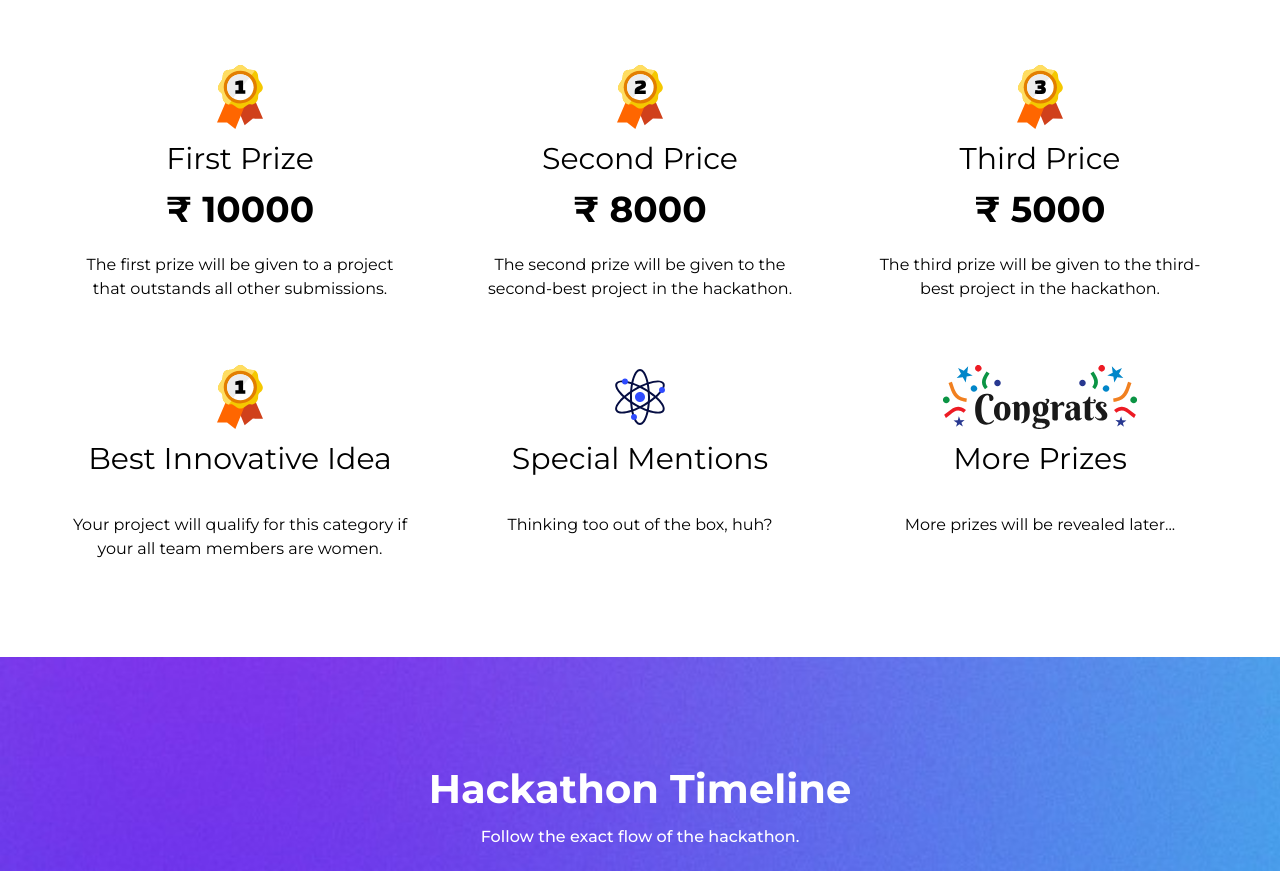
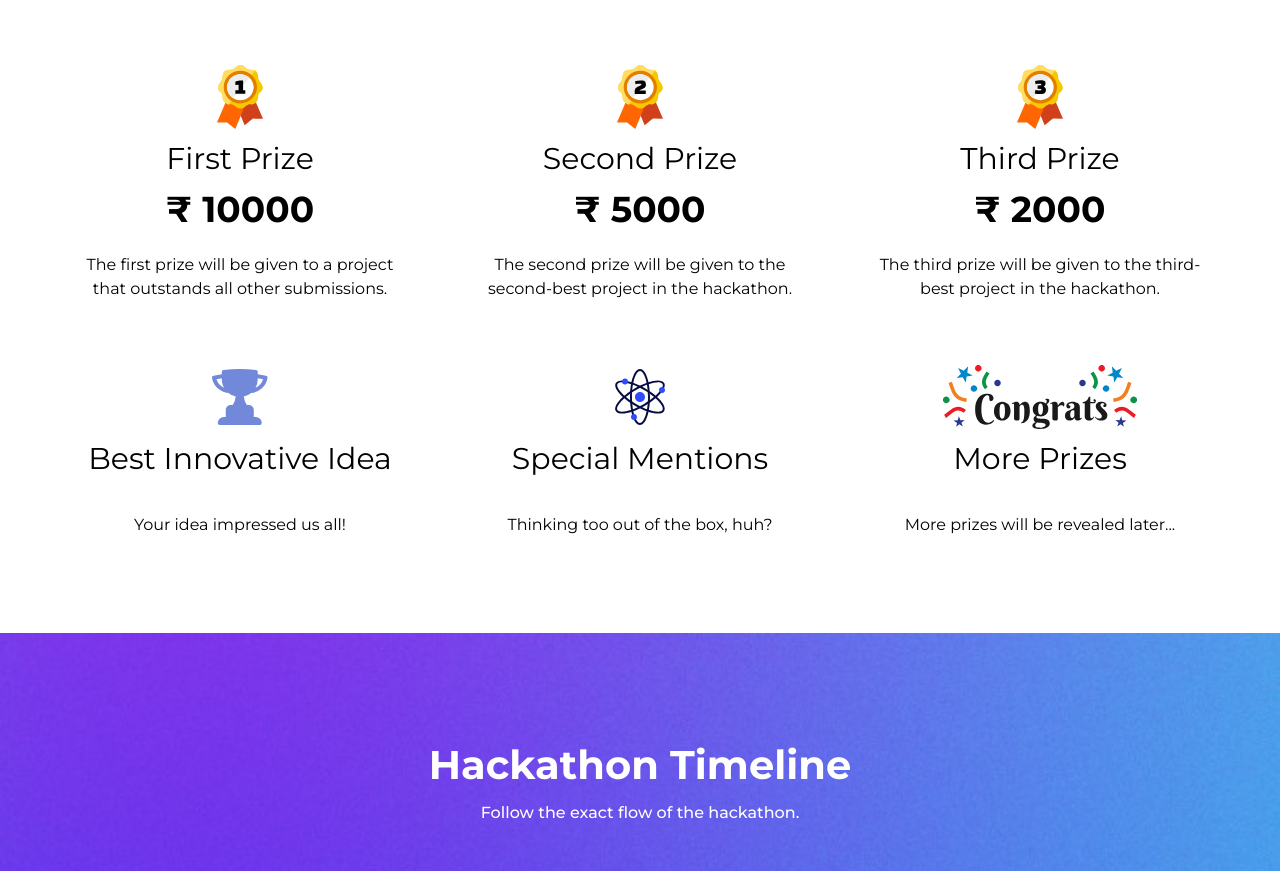
Before and after one commit to manosrija-nasrin/synchronicity-s1, a React (Vite) app: page / in a window 1280 px wide. Shown: the part 2804-3675 px from the top of the page. Built offline with nearby package versions, Linux system fonts and the light colour scheme.

Commit message:
UPDATE: Changed the cash prize amounts and Best Innovative Project prize

```diff
--- a/src/data/prizesData.js
+++ b/src/data/prizesData.js
@@ -9,24 +9,23 @@ export const prizesData = [
   },
   {
     icon: "./icons/silverTrophy.svg",
-    type: "Second Price",
+    type: "Second Prize",
     content:
       "The second prize will be given to the second-best project in the hackathon.",
-    cashComponent: 8000,
+    cashComponent: 5000,
   },
 
   {
     icon: "./icons/bronzeTrophy.svg",
-    type: "Third Price",
+    type: "Third Prize",
     content:
       "The third prize will be given to the third-best project in the hackathon.",
-    cashComponent: 5000,
+    cashComponent: 2000,
   },
   {
-    icon: "./icons/goldTrophy.svg",
+    icon: "./icons/trophy2.svg",
     type: "Best Innovative Idea",
-    content:
-      "Your project will qualify for this category if your all team members are women.",
+    content: "Your idea impressed us all!",
     cashComponent: 0,
   },
   {
```
